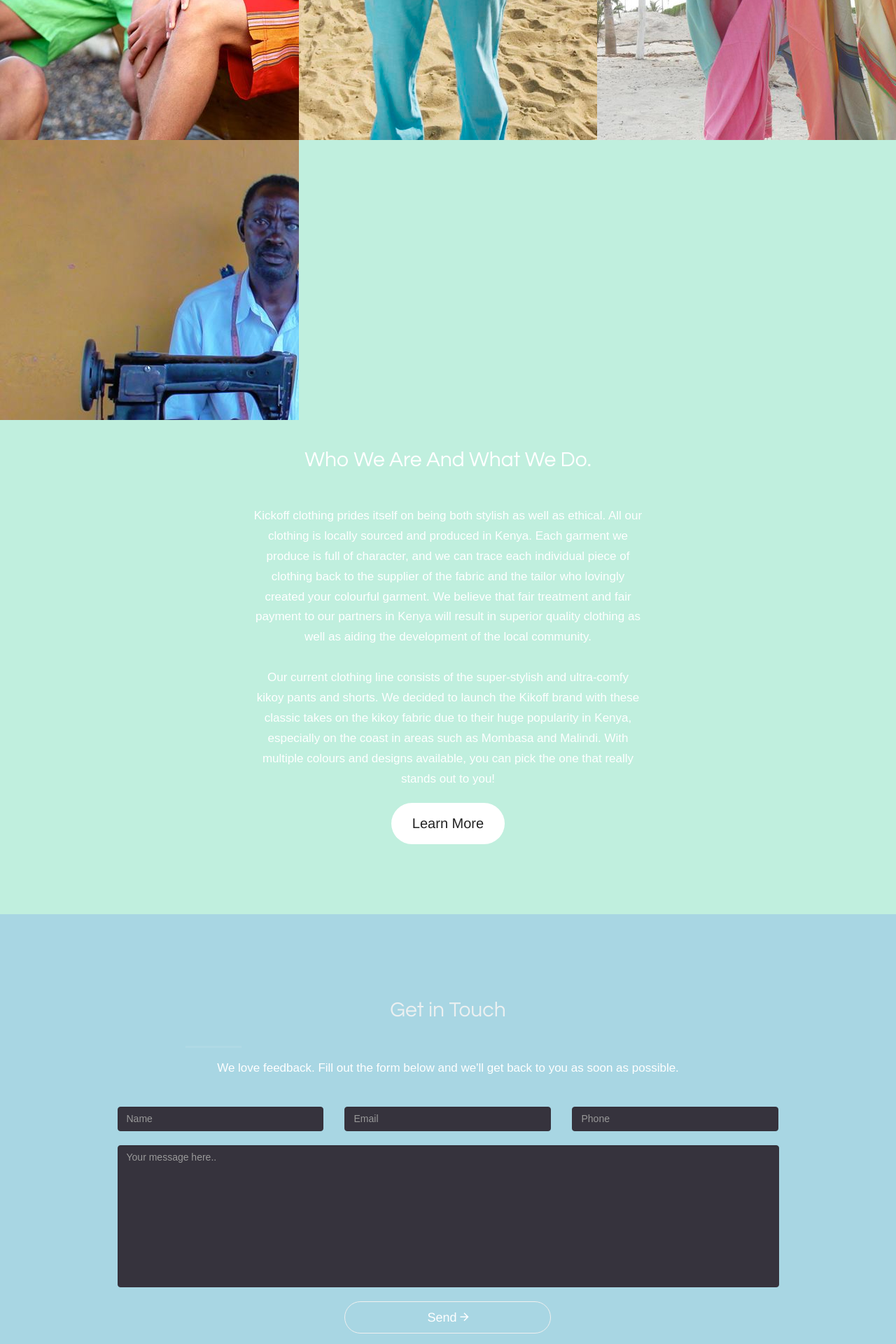
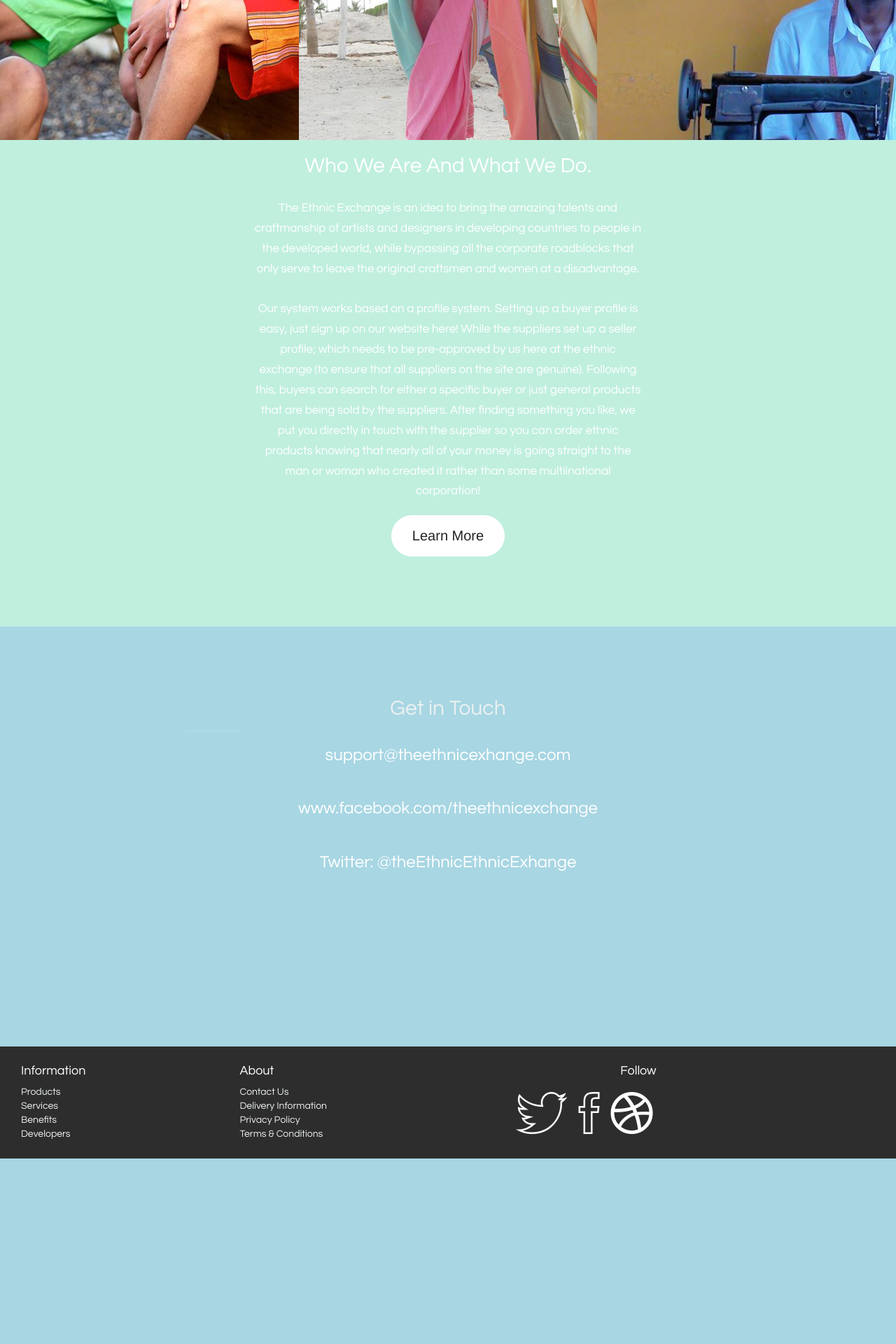
Before and after one commit to Mike410/CS3BC2Proj, a PHP site: page / in a window 1280 px wide. Shown: the part 1600-3520 px from the top of the page at 70% size. After the commit the page ends 3255 px from the top, so only its background shows below. Run offline with PHP 8.4, Linux system fonts and the light colour scheme; grey boxes labelled with a size stand in for pictures from a placeholder-image service; some libraries are stand-ins or nearby versions.

Commit message:
pivoted direction, removed button

```diff
--- a/css/style.css
+++ b/css/style.css
@@ -6,7 +6,7 @@
 body {
   margin: 0;
   padding: 0;
-  font-family: Sans-serif;
+  font-family: 'Questrial','Helvetica Neue',Arial,sans-serif;
 }
 
 #wrap {
@@ -30,7 +30,6 @@ body {
 }
 
 h2 {
-  padding: 20px;
   color: #ecf0f1;
 }
 
@@ -39,6 +38,7 @@ fieldset {
 }
 
 .login {
+
   position: relative;
   width: 350px;
   display: none;
--- a/index.html
+++ b/index.html
@@ -2,7 +2,7 @@
 <html>
   <head>
     <meta charset="utf-8">
-    <title>Kikoff Shop</title>
+    <title>The Ethnic Exchange</title>
     <meta name="viewport" content="width=device-width, initial-scale=1.0">
     <link rel="stylesheet" href="//maxcdn.bootstrapcdn.com/bootstrap/3.3.4/css/bootstrap.min.css"/>
     <link href="//cdnjs.cloudflare.com/ajax/libs/animate.css/3.1.1/animate.min.css" rel="stylesheet"/>
@@ -18,7 +18,7 @@
             <div class="navbar-collapse collapse" id="bs-navbar">
                 <ul class="nav navbar-nav">
                     <li>
-                        <a class="page-scroll" href="#one">Our Clothing</a>
+                        <a class="page-scroll" href="#one">The Ethnic Exchange</a>
                     </li>
                     <li>
                         <a class="page-scroll" href="#two">Gallery</a>
@@ -64,10 +64,10 @@
     <header id="first">
         <div class="header-content">
             <div class="inner">
-                <h1 class="cursive">KickOff</h1>
-                <h4>Ethnic, Ethical, Beautiful.</h4>
+                <h1 class="cursive">The Ethnic Exchange</h1>
+                <h4>Connecting You to The Wider World.</h4>
                 <hr><!--HERES THE VIDEO-->
-                <a href="#video-background" id="toggleVideo" data-toggle="collapse" class="btn btn-primary btn-xl">Toggle Video</a> &nbsp; <a href="#one" class="btn btn-primary btn-xl page-scroll">Get Started</a>
+                <a href="#one" class="btn btn-primary btn-xl page-scroll">Get Started</a>
             </div>
         </div>
         <video autoplay="" loop="" class="fillWidth fadeIn wow collapse in" data-wow-delay="0.5s" poster="Kikoy.jpg" id="video-background">
@@ -80,7 +80,7 @@
         <div class="container">
             <div class="row">
                 <div class="col-lg-12 text-center">
-                    <h2 class="margin-top-0 text-primary">Our Clothing is:</h2>
+                    <h2 class="margin-top-0 text-primary">Connecting The Four Corners of The World</h2>
                     <hr class="primary">
                 </div>
             </div>
@@ -90,22 +90,22 @@
                 <div class="col-lg-4 col-md-4 text-center">
                     <div class="feature">
                         <i class="icon-lg ion-ios-star-outline wow fadeIn" data-wow-delay=".3s"></i>
-                        <h3>Fashionable</h3>
-                        <p>Loungewear that looks good both inside and outside the house.</p>
+                        <h3>A Quality Link</h3>
+                        <p>We source quality vendors so you dont have to.</p>
                     </div>
                 </div>
                 <div class="col-lg-4 col-md-4 text-center">
                     <div class="feature">
                         <i class="icon-lg ion-ios-star-outline wow fadeIn" data-wow-delay=".2s"></i>
                         <h3>Ethical</h3>
-                        <p>We use locally sourced materials and work closely with our producers.</p>
+                        <p>Buying ethical clothing for a fair price helps the local communites</p>
                     </div>
                 </div>
                 <div class="col-lg-4 col-md-4 text-center">
                     <div class="feature">
                         <i class="icon-lg ion-ios-star-outline wow fadeIn" data-wow-delay=".3s"></i>
-                        <h3>Colourful</h3>
-                        <p>Stand out with many colourful options available.</p>
+                        <h3>Easy</h3>
+                        <p>It has never been easier to buy original ethnic clothing.</p>
                     </div>
                 </div>
             </div>
@@ -120,18 +120,6 @@
                 <div class="col-lg-4 col-sm-6">
                     <a href="#galleryModal" class="gallery-box" data-toggle="modal" data-src="kikoy pants.jpg">
                         <img src="kikoy pants.jpg" alt="Image 1">
-                        <div class="gallery-box-caption">
-                            <div class="gallery-box-content">
-                                <div>
-                                    <i class="icon-lg ion-ios-search"></i>
-                                </div>
-                            </div>
-                        </div>
-                    </a>
-                </div>
-                <div class="col-lg-4 col-sm-6">
-                    <a href="#galleryModal" class="gallery-box" data-toggle="modal" data-src="kikoy pants two.jpg">
-                        <img src="kikoy pants two.jpg" alt="Image 2">
                         <div class="gallery-box-caption">
                             <div class="gallery-box-content">
                                 <div>
@@ -175,15 +163,10 @@
                     <h2 class="margin-top-5 text-primary">Who We Are And What We Do.</h2>
                     <br>
                     <p class="text-faded">
-                    Kickoff clothing prides itself on being both stylish as well as ethical.
-                    All our clothing is locally sourced and produced in Kenya.
-                    Each garment we produce is full of character, and we can trace each individual piece of clothing back to the supplier of the fabric and the tailor who lovingly created your colourful garment.
-                    We believe that fair treatment and fair payment to our partners in Kenya will result in superior quality clothing as well as aiding the development of the local community.
+                    The Ethnic Exchange is an idea to bring the amazing talents and craftmanship of artists and designers in developing countries to people in the developed world, while bypassing all the corporate roadblocks that only serve to leave the original craftsmen and women at a disadvantage.
                     <br>
                     <br>
-                    Our current clothing line consists of the super-stylish and ultra-comfy kikoy pants and shorts.
-                    We decided to launch the Kikoff brand with these classic takes on the kikoy fabric due to their huge popularity in Kenya, especially on the coast in areas such as Mombasa and Malindi.
-                    With multiple colours and designs available, you can pick the one that really stands out to you!
+                    Our system works based on a profile system. Setting up a buyer profile is easy, just sign up on our website here! While the suppliers set up a seller profile; which needs to be pre-approved by us here at the ethnic exchange (to ensure that all suppliers on the site are genuine). Following this, buyers can search for either a specific buyer or just general products that are being sold by the suppliers. After finding something you like, we put you directly in touch with the supplier so you can order ethnic products knowing that nearly all of your money is going straight to the man or woman who created it rather than some multiinational corporation!
                     </p>
                     <a href="#three" class="btn btn-default btn-xl page-scroll">Learn More</a>
                 </div>
@@ -199,32 +182,13 @@
                 <div class="col-lg-8 col-lg-offset-2 text-center">
                     <h2 class="margin-top-0 wow fadeIn">Get in Touch</h2>
                     <hr class="primary">
-                    <p>We love feedback. Fill out the form below and we'll get back to you as soon as possible.</p>
+                    <h3> support@theethnicexhange.com</h3>
+                    <br>
+                    <h3> www.facebook.com/theethnicexchange</h3>
+                    <br>
+                    <h3> Twitter: @theEthnicEthnicExhange</h3>
                 </div>
-                <div class="col-lg-10 col-lg-offset-1 text-center">
-                    <form class="contact-form row">
-                        <div class="col-md-4">
-                            <label></label>
-                            <input type="text" class="form-control" placeholder="Name">
-                        </div>
-                        <div class="col-md-4">
-                            <label></label>
-                            <input type="text" class="form-control" placeholder="Email">
-                        </div>
-                        <div class="col-md-4">
-                            <label></label>
-                            <input type="text" class="form-control" placeholder="Phone">
-                        </div>
-                        <div class="col-md-12">
-                            <label></label>
-                            <textarea class="form-control" rows="9" placeholder="Your message here.."></textarea>
-                        </div>
-                        <div class="col-md-4 col-md-offset-4">
-                            <label></label>
-                            <button type="button" data-toggle="modal" data-target="#alertModal" class="btn btn-primary btn-block btn-lg">Send <i class="ion-android-arrow-forward"></i></button>
-                        </div>
-                    </form>
-                </div>
+
             </div>
         </div>
     </section>
```
